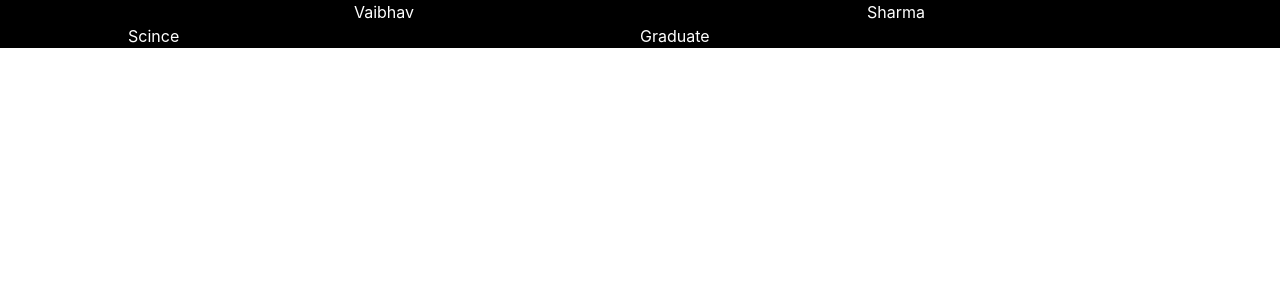
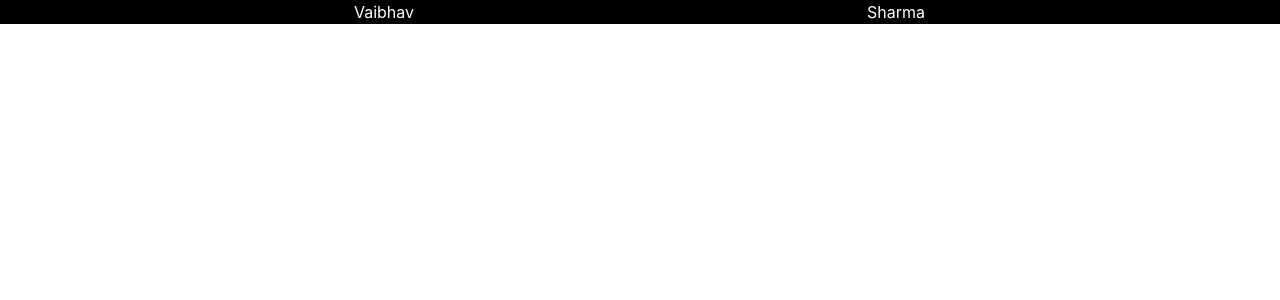
Before and after one commit to VaibhavSharma1998/checking-app, a React (Create React App) app: page / in a window 1280 px wide. Shown: the top 300 px of the page. Built offline with nearby package versions, Linux system fonts and the light colour scheme.

Commit message:
qualification removed

```diff
--- a/src/App.js
+++ b/src/App.js
@@ -3,11 +3,11 @@ function App() {
     <div className="w-full px-[10%] bg-[#000] text-[#fff] flex items-center ">
       <div className="w-[50%]">
         <p className="text-center">Vaibhav</p>
-        <p>Scince</p>
+
       </div>
       <div className="w-[50%]">
       <p className="text-center">Sharma</p>
-      <p>Graduate</p>
+
       </div>
     </div>
   );
```
